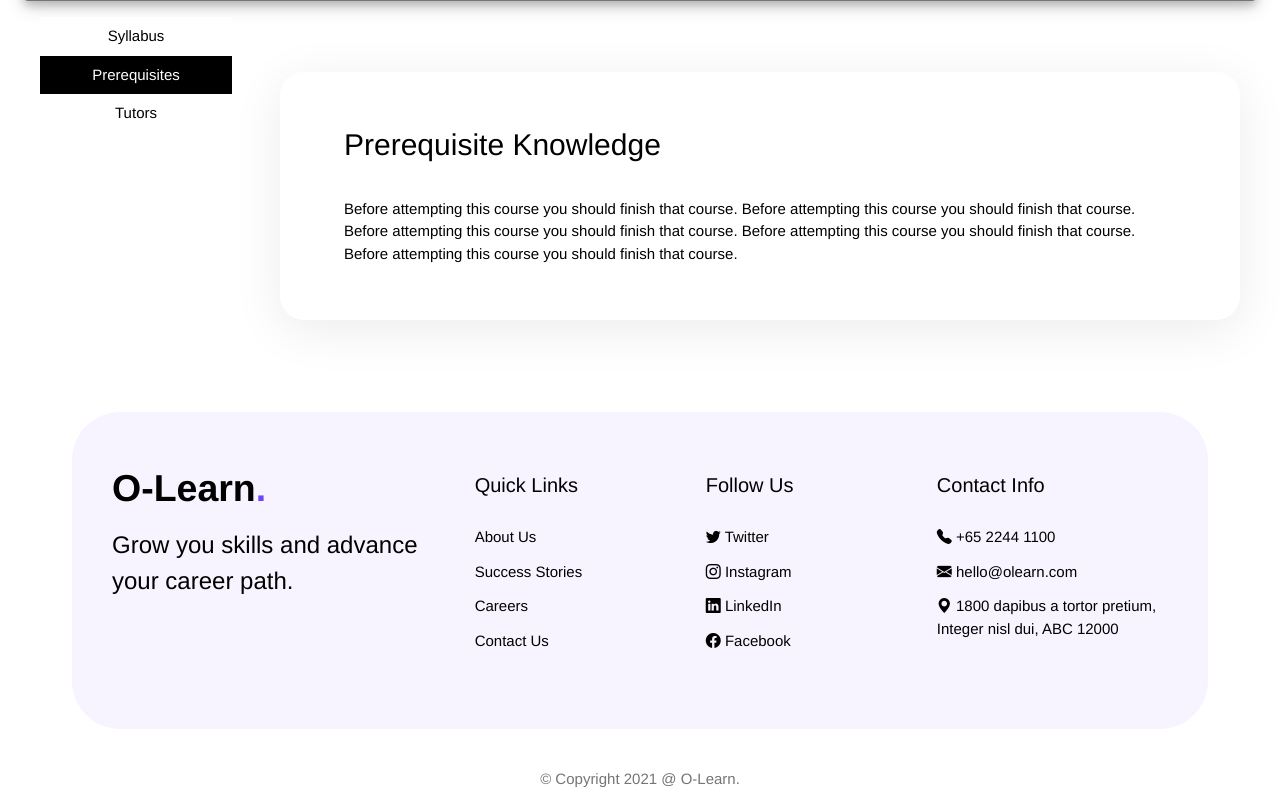
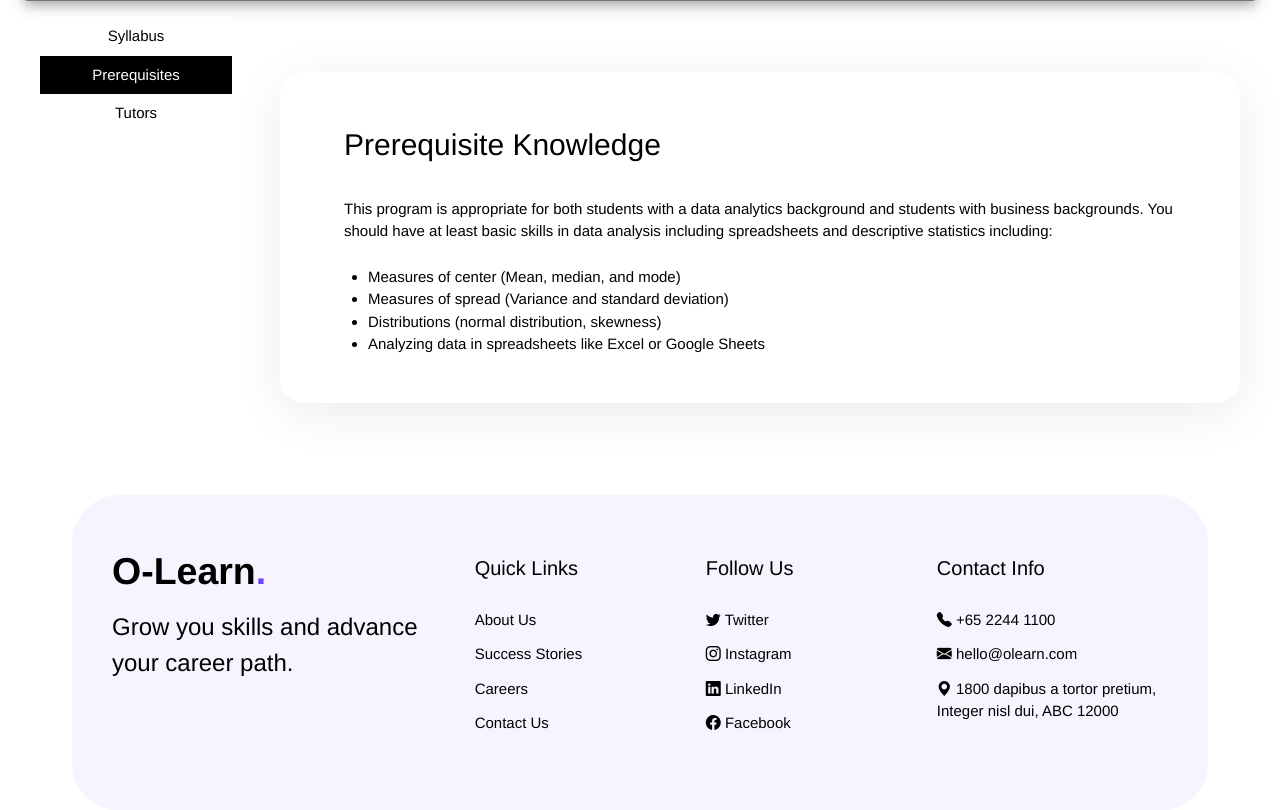
Before and after one commit to shinushaju/olearn, a Flask app: page /course-details in a window 1280 px wide, after a click on "Prerequisites". Shown: the part 383-1193 px from the top of the page. Before the commit the page ends 1171 px from the top, so only its background shows below. Run offline with Flask 2, Linux system fonts and the light colour scheme; grey boxes are pictures that could not be loaded.

Commit message:
Abhiram Santhosh updated course-details
Added content.

```diff
--- a/templates/course-details.html
+++ b/templates/course-details.html
@@ -93,7 +93,14 @@
                 <!-- Prerequisites card -->
                 <div class="w3-auto w3-margin w3-padding w3-hide-medium w3-hide-large" id="prerequisites">
                     <h2 class="w3-padding">Prerequisite Knowledge</h2>
-                    <p class="w3-padding">Before attempting this course you should finish that course. Before attempting this course you should finish that course. Before attempting this course you should finish that course. Before attempting this course you should finish that course. Before attempting this course you should finish that course.</p>
+                    <p class="w3-padding">This program is appropriate for both students with a data analytics background and students with business backgrounds. You should have at least basic skills in data analysis including spreadsheets and descriptive statistics including:
+                       <ul>
+                           <li>Measures of center (Mean, median, and mode)</li>
+                           <li>Measures of spread (Variance and standard deviation)</li>
+                           <li>Distributions (normal distribution, skewness)</li>
+                           <li>Analyzing data in spreadsheets like Excel or Google Sheets</li>
+                        </ul>
+                    </p>
                 </div>
 
                 <!-- Tutors card -->
```
